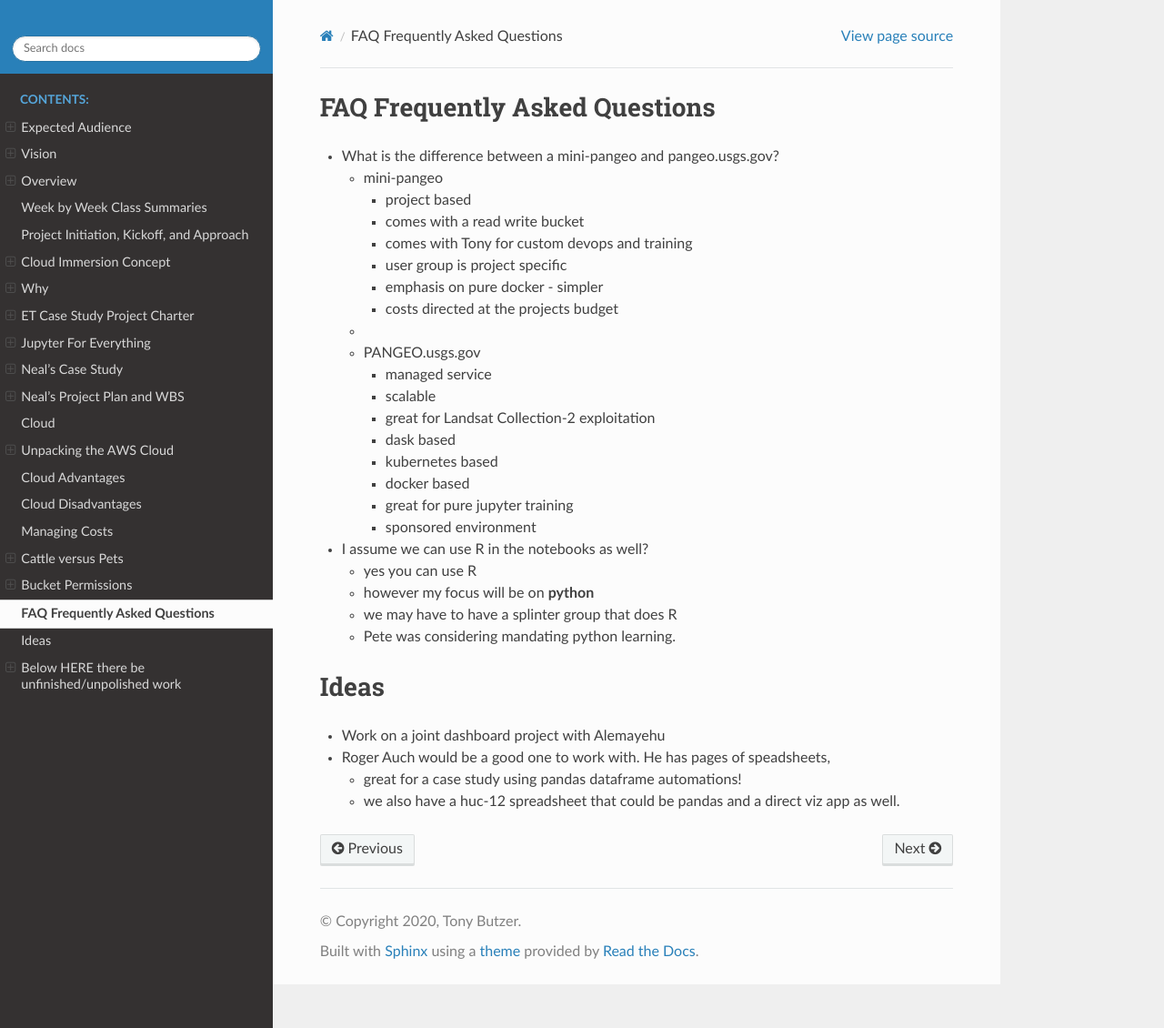
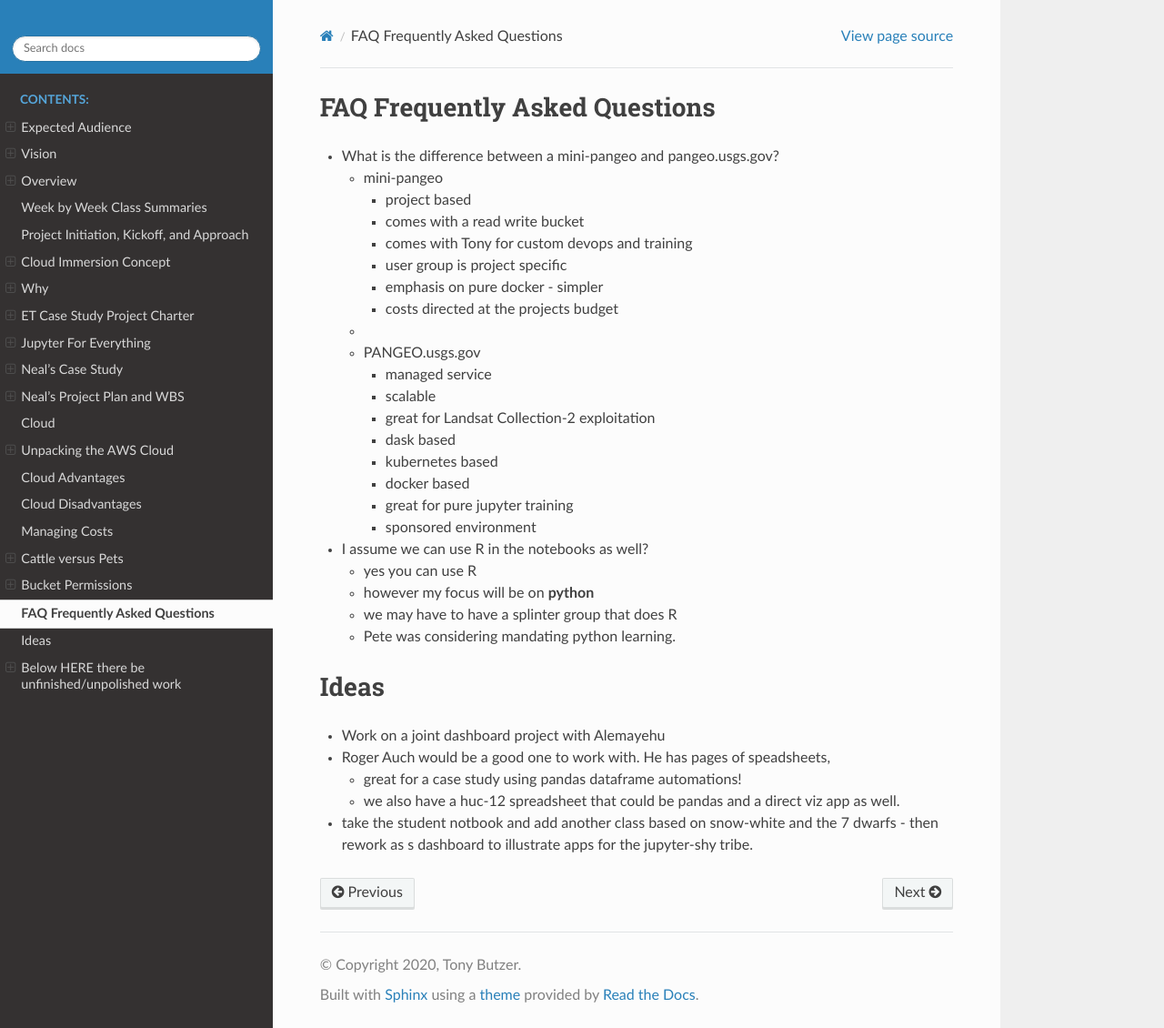
Before and after one commit to tonybutzer/harmony, a Sphinx documentation site: the page built from documentation/source/13FAQ.md, in a window 1280 px wide and 1130 px high. Shown: the whole window at 91% size. Built offline with Sphinx 7.4.7 and the Read the Docs theme 2.0.0, drawn with Linux system fonts in a browser that asks for light colours; pages that are not in the unit, such as notebooks, are missing from menus.

Commit message:
automatic git update from Makefile

```diff
--- a/documentation/source/13FAQ.md
+++ b/documentation/source/13FAQ.md
@@ -34,3 +34,4 @@
 -  Roger Auch would be a good one to work with. He has pages of speadsheets,
 	- great for a case study using pandas  dataframe automations!
 	- we also have a huc-12 spreadsheet that could be pandas and a direct viz app as well.
+- take the student notbook and add another class based on snow-white and the 7 dwarfs - then rework as s dashboard to illustrate apps for the jupyter-shy tribe.
```
Also changed, not shown: documentation/source/00define_ET.md (+1 -0 lines), documentation/source/Assets/early-adopt.PNG (added), 4 other files.
